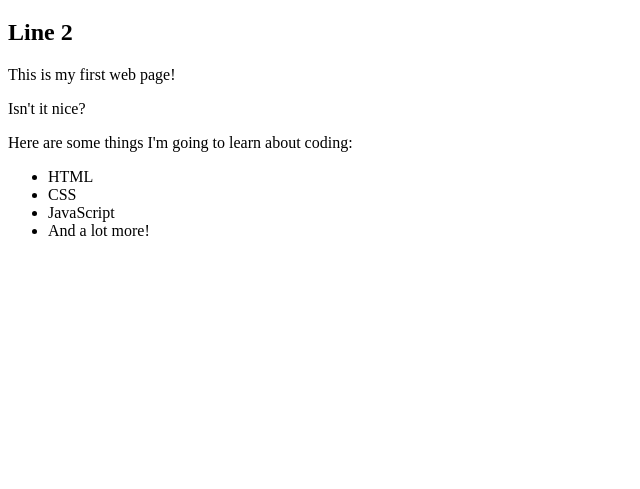
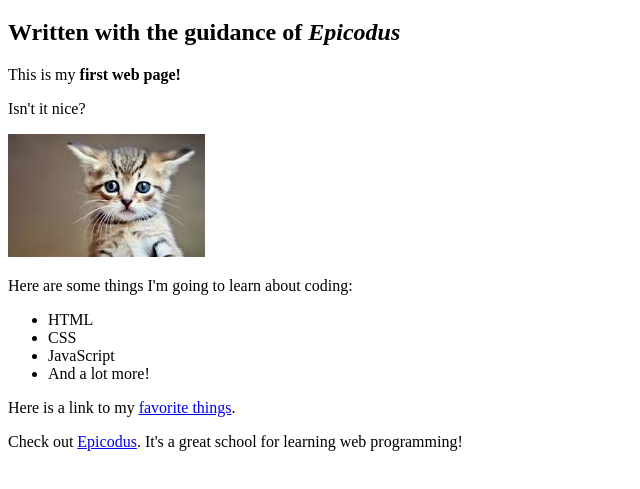
Before and after one commit to nfangke/my-first-webpage, a plain HTML site: page my-first-webpage.html in a window 1280 px wide. Shown: the part 61-550 px from the top of the page, without its empty margins (0-640 px from the left). Drawn offline with Linux system fonts and the light colour scheme.

Commit message:
add links and images to pages

```diff
--- a/my-first-webpage.html
+++ b/my-first-webpage.html
@@ -5,10 +5,13 @@
   </head>
   <body>
     <h1>My first web page</h1>
-    <h2>Line 2</h2>
+    <h2>Written with the guidance of <em>Epicodus</em></h2>
 
-    <p>This is my first web page!</p>
+    <p>This is my <strong>first web page!</strong></p>
     <p>Isn't it nice?</p>
+
+    <img src="img/kitten.jpeg" alt="A photo of a cute kitten.">
+
     <p>Here are some things I'm going to learn about coding:</p>
     <ul>
       <li>HTML</li>
@@ -16,6 +19,11 @@
       <li>JavaScript</li>
       <li>And a lot more!</li>
     </ul>
+
+    <p>Here is a link to my <a href="favorite-things.html"> favorite things</a>.</p>
+
+    <p>Check out <a href="http://www.epicodus.com/">Epicodus</a>. It's a great school
+      for learning web programming!</p>
   </body>
 
 </html>
```
Also changed, not shown: img/kitten.jpeg (added).
